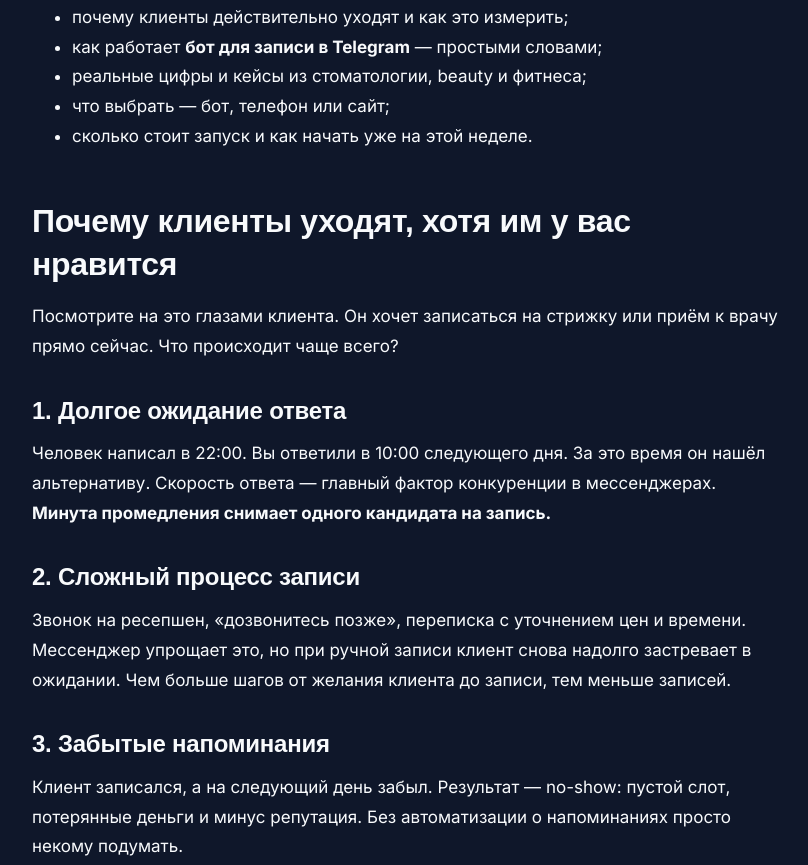
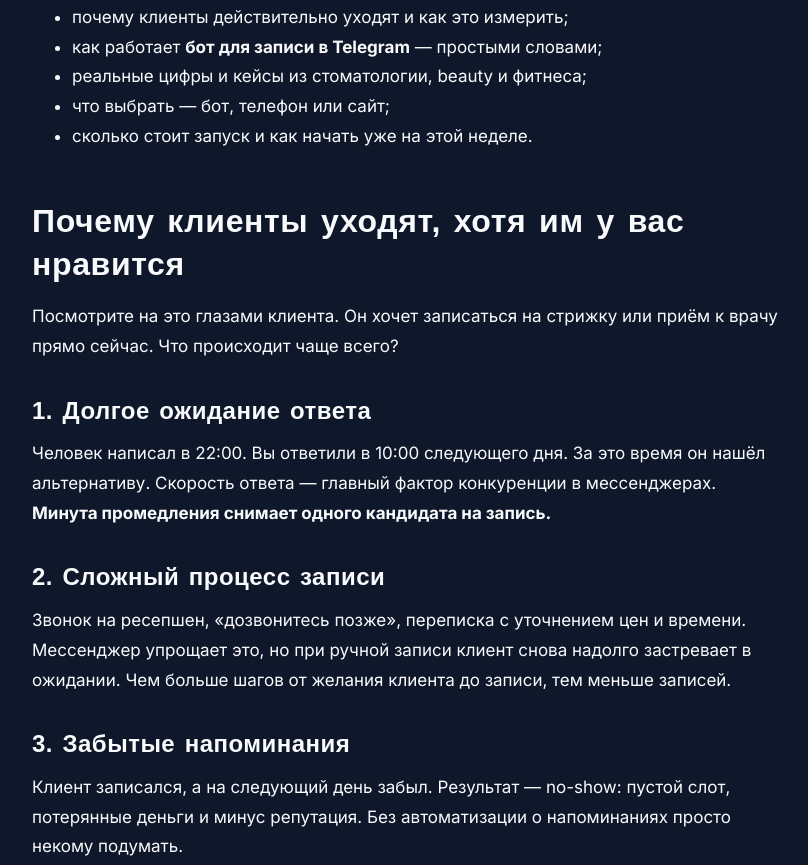
Before and after one commit to alex-yorik/uptime-studio-site, a plain HTML site: page blog/telegram-bot-40-percent.html in a window 1280 px wide. Shown: the part 1115-1980 px from the top of the page, without its empty margins (232-1040 px from the left). Drawn offline with Linux system fonts and the light colour scheme; a web font is replaced by a local one.

Commit message:
Increase letter-spacing and word-spacing in headings

```diff
--- a/blog/telegram-bot-40-percent.html
+++ b/blog/telegram-bot-40-percent.html
@@ -111,14 +111,16 @@
       font-size: clamp(24px, 3.5vw, 32px);
       font-weight: 600;
       line-height: 1.35;
-      letter-spacing: -0.01em;
+      letter-spacing: 0.02em;
+      word-spacing: 0.1em;
       margin: 48px 0 16px;
     }
     h3 {
       font-size: clamp(20px, 2.8vw, 24px);
       font-weight: 600;
       line-height: 1.4;
-      letter-spacing: -0.01em;
+      letter-spacing: 0.02em;
+      word-spacing: 0.1em;
       margin: 32px 0 12px;
     }
     p { margin: 0 0 16px; }
```
